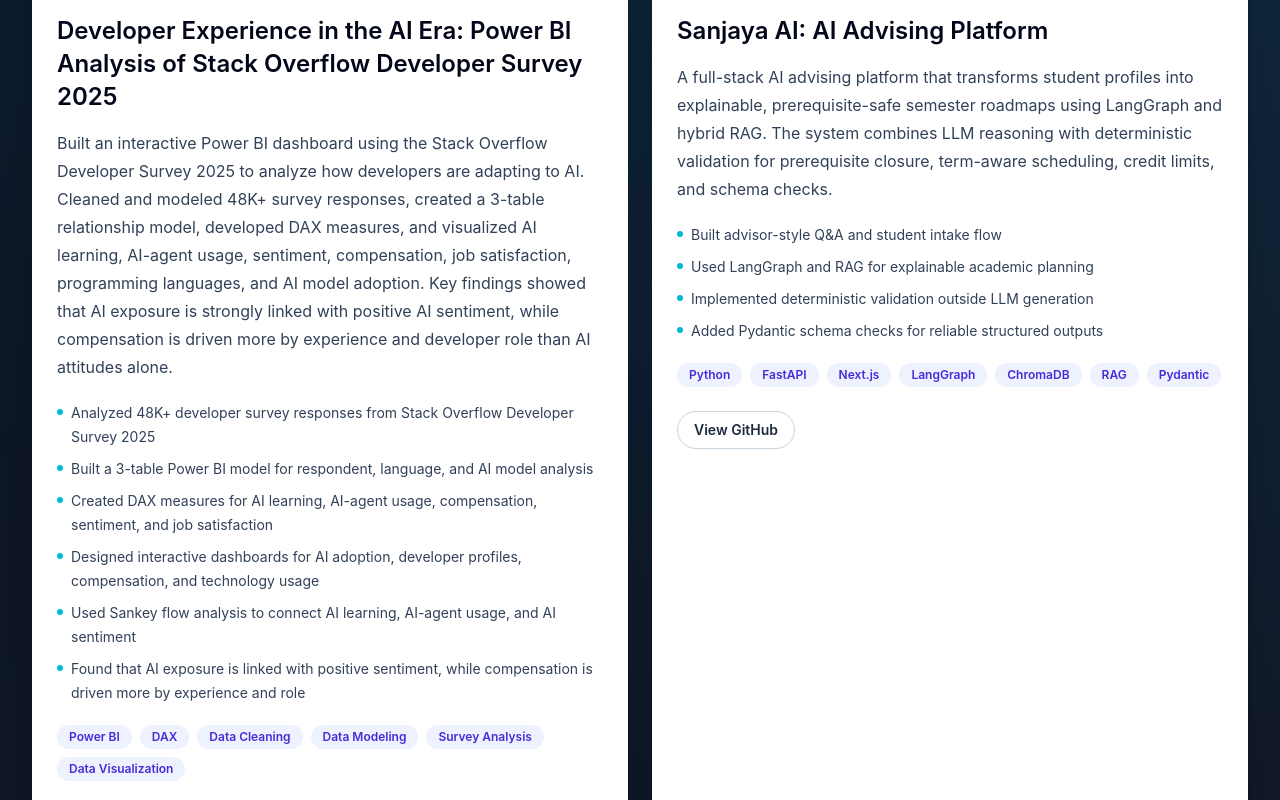
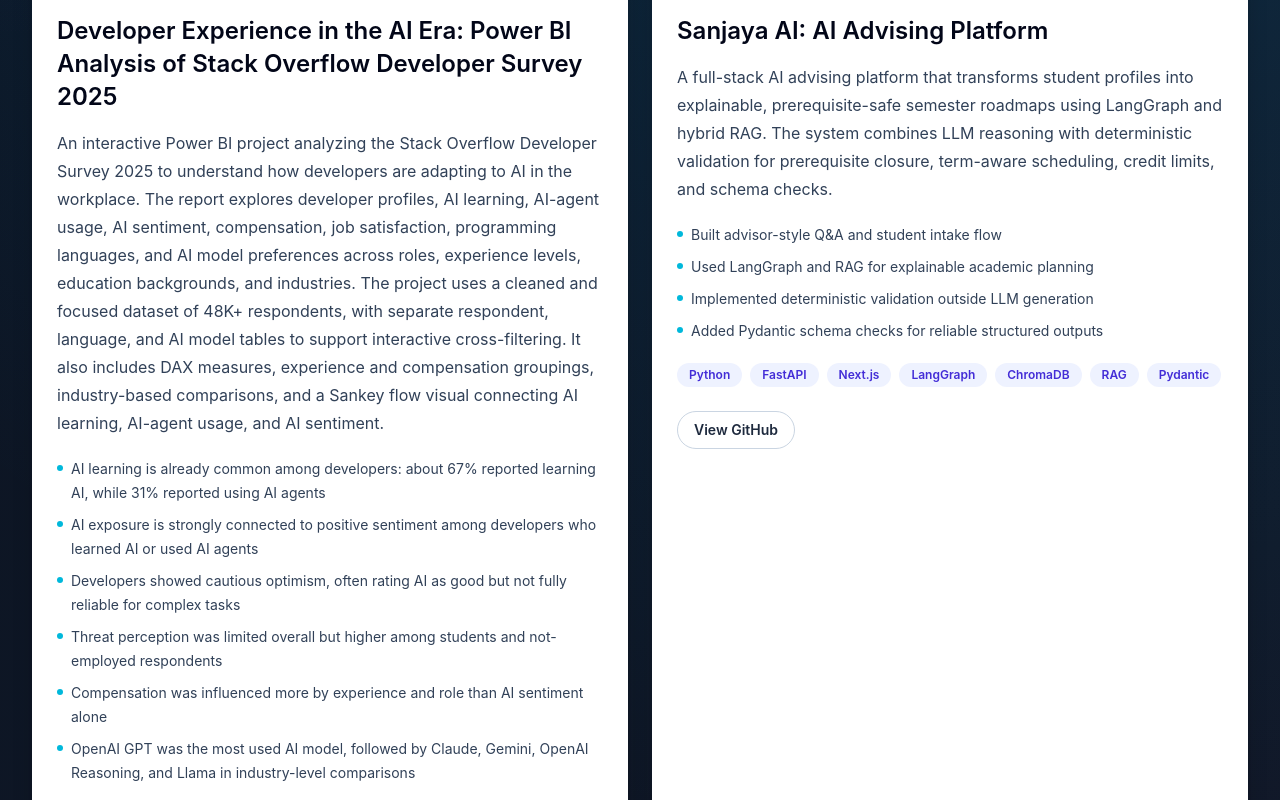
Before and after one commit to Abhitar3/abhinav-portfolio, a React (Vite) app: page / in a window 1280 px wide. Shown: the part 2260-3060 px from the top of the page. Built offline with nearby package versions, Linux system fonts and the light colour scheme.

Commit message:
Update Power BI project description and insights

```diff
--- a/src/data/projects.js
+++ b/src/data/projects.js
@@ -4,14 +4,14 @@
     category: 'Power BI | Data Analytics | AI Adoption Analysis',
     status: 'Completed',
     description:
-      'Built an interactive Power BI dashboard using the Stack Overflow Developer Survey 2025 to analyze how developers are adapting to AI. Cleaned and modeled 48K+ survey responses, created a 3-table relationship model, developed DAX measures, and visualized AI learning, AI-agent usage, sentiment, compensation, job satisfaction, programming languages, and AI model adoption. Key findings showed that AI exposure is strongly linked with positive AI sentiment, while compensation is driven more by experience and developer role than AI attitudes alone.',
+      'An interactive Power BI project analyzing the Stack Overflow Developer Survey 2025 to understand how developers are adapting to AI in the workplace. The report explores developer profiles, AI learning, AI-agent usage, AI sentiment, compensation, job satisfaction, programming languages, and AI model preferences across roles, experience levels, education backgrounds, and industries. The project uses a cleaned and focused dataset of 48K+ respondents, with separate respondent, language, and AI model tables to support interactive cross-filtering. It also includes DAX measures, experience and compensation groupings, industry-based comparisons, and a Sankey flow visual connecting AI learning, AI-agent usage, and AI sentiment.',
     features: [
-      'Analyzed 48K+ developer survey responses from Stack Overflow Developer Survey 2025',
-      'Built a 3-table Power BI model for respondent, language, and AI model analysis',
-      'Created DAX measures for AI learning, AI-agent usage, compensation, sentiment, and job satisfaction',
-      'Designed interactive dashboards for AI adoption, developer profiles, compensation, and technology usage',
-      'Used Sankey flow analysis to connect AI learning, AI-agent usage, and AI sentiment',
-      'Found that AI exposure is linked with positive sentiment, while compensation is driven more by experience and role',
+      'AI learning is already common among developers: about 67% reported learning AI, while 31% reported using AI agents',
+      'AI exposure is strongly connected to positive sentiment among developers who learned AI or used AI agents',
+      'Developers showed cautious optimism, often rating AI as good but not fully reliable for complex tasks',
+      'Threat perception was limited overall but higher among students and not-employed respondents',
+      'Compensation was influenced more by experience and role than AI sentiment alone',
+      'OpenAI GPT was the most used AI model, followed by Claude, Gemini, OpenAI Reasoning, and Llama in industry-level comparisons',
     ],
     skills: ['Power BI', 'DAX', 'Data Cleaning', 'Data Modeling', 'Survey Analysis', 'Data Visualization'],
     links: [
```
